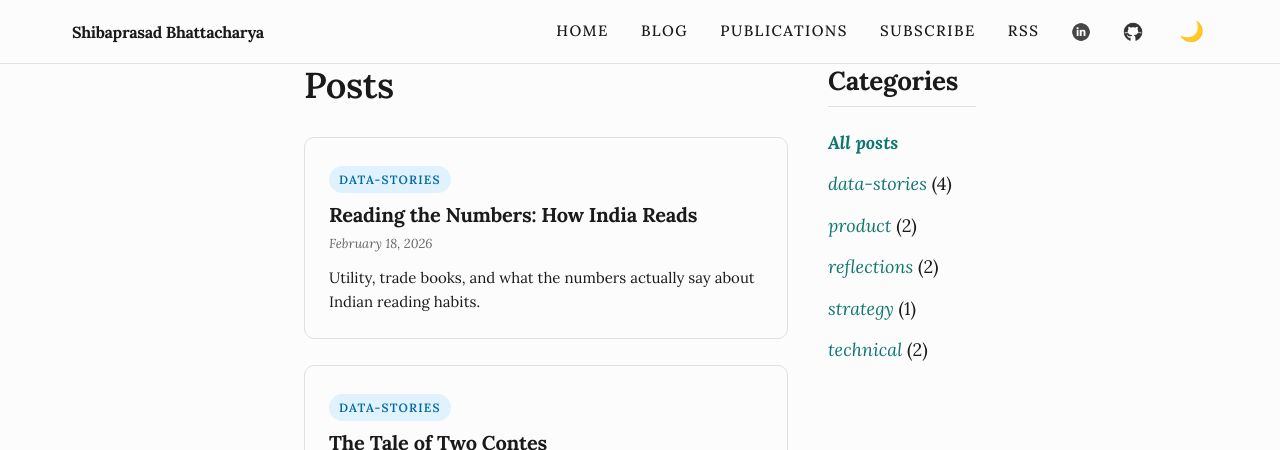
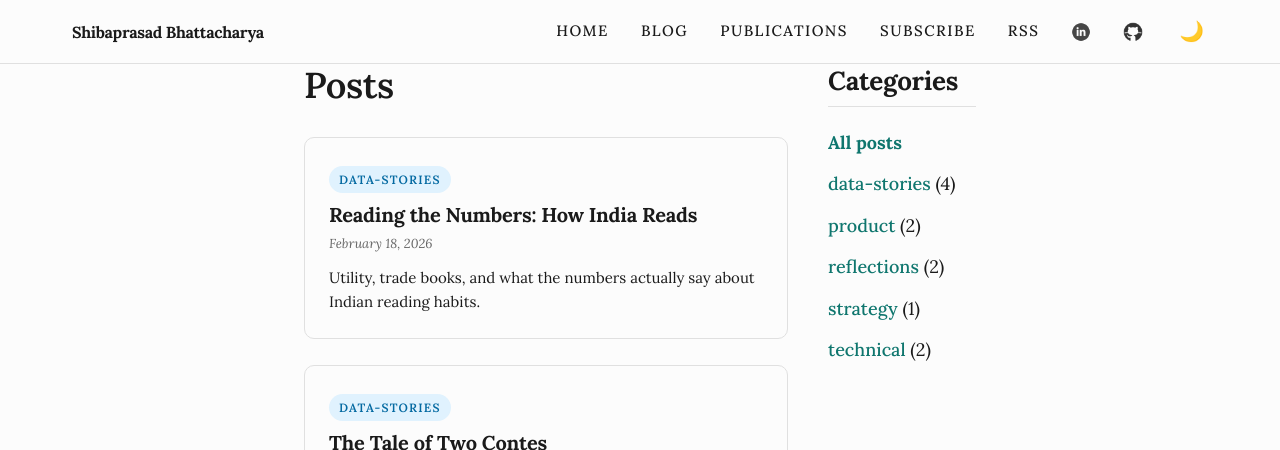
Before and after one commit to shibaprasadb/shibaprasadb.github.io, a Jekyll site: the page built from blog.html, in a window 1280 px wide. Shown: the top 450 px of the page. Built offline with Jekyll 4.4.1, drawn with Linux system fonts in a browser that asks for light colours.

Commit message:
Refine header and sidebar typography

```diff
--- a/blog.html
+++ b/blog.html
@@ -23,7 +23,7 @@ title: Blog
                      data-tag-slug="{{ tag_slug }}">
                     {{ tag_name }}
                   </a>
-                  ({{ tag[1].size }})
+                  <span class="category-count">({{ tag[1].size }})</span>
                 </li>
               {% endfor %}
             </ul>
--- a/style.css
+++ b/style.css
@@ -226,6 +226,7 @@ nav .nav-icon:hover {
 .hero-motto {
   margin-top: 12px;
   font-style: italic;
+  font-weight: 400;
   font-size: 17px;
   color: var(--color-text-secondary);
 }
@@ -437,7 +438,13 @@ nav .nav-icon:hover {
 }
 
 .category-list li > a {
-  font-style: italic;
+  font-style: normal;
+  font-weight: 500;
+}
+
+.category-count {
+  font-style: normal;
+  font-weight: 400;
 }
 
 .category-list a.active {
```
